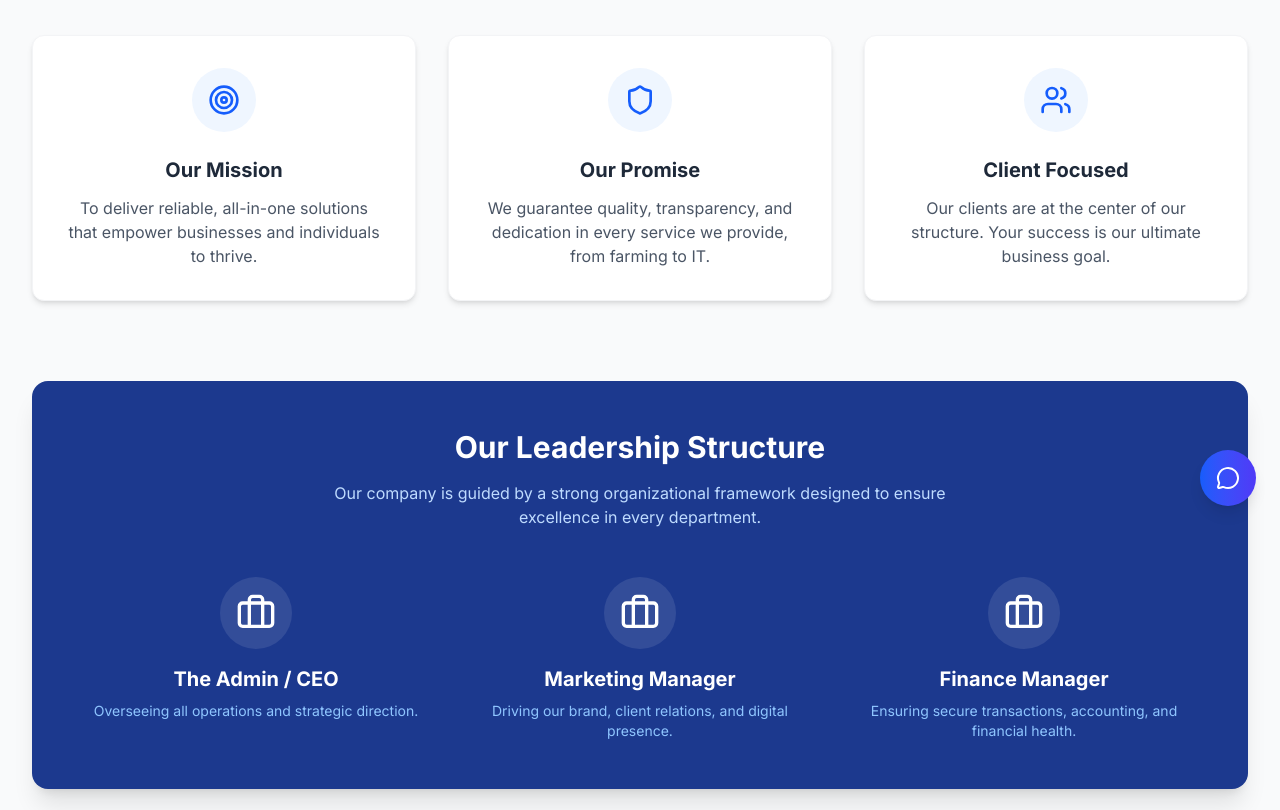
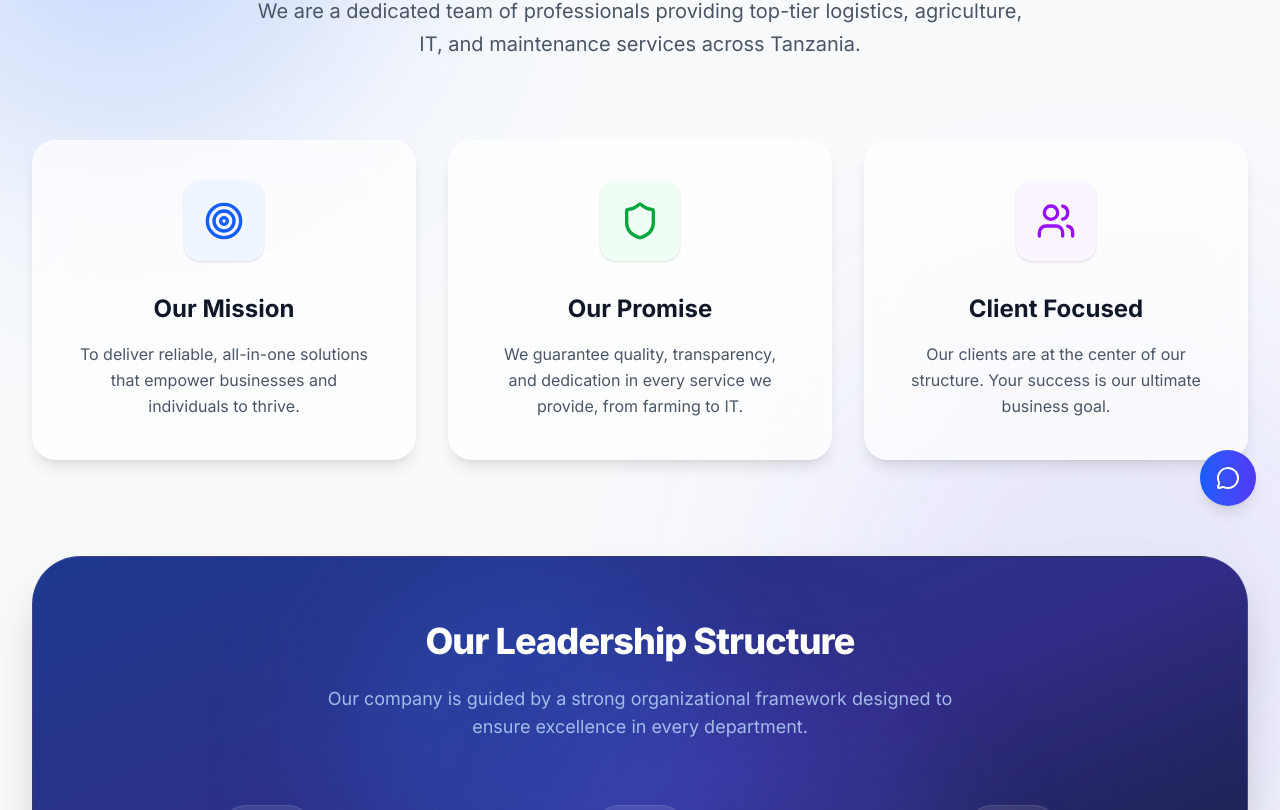
Before and after one commit to jemmziray-tech/multiservicepro, a Next.js app: page /about in a window 1280 px wide. Shown: the part 270-1080 px from the top of the page. Built offline with nearby package versions, Linux system fonts and the light colour scheme.

Commit message:
updated about us page

```diff
--- a/app/about/page.tsx
+++ b/app/about/page.tsx
@@ -1,83 +1,130 @@
+"use client";
+
 import { Target, Shield, Users, Briefcase } from "lucide-react";
+import { motion } from "framer-motion";
 
 export default function AboutPage() {
+  // --- Animation Variants ---
+  const fadeIn = {
+    hidden: { opacity: 0, y: 30 },
+    visible: { opacity: 1, y: 0, transition: { duration: 0.6, ease: "easeOut" } }
+  };
+
+  const staggerContainer = {
+    hidden: { opacity: 0 },
+    visible: {
+      opacity: 1,
+      transition: { staggerChildren: 0.2 }
+    }
+  };
+
   return (
-    <main className="min-h-screen bg-gray-50 py-16 px-4 sm:px-6 lg:px-8">
-      <div className="max-w-7xl mx-auto">
+    <main className="min-h-screen bg-slate-50 dark:bg-[#09090b] py-32 px-4 sm:px-6 lg:px-8 transition-colors duration-500 relative overflow-hidden">
+
+      {/* --- AMBIENT BACKGROUND GLOWS --- */}
+      <div className="absolute top-[-10%] left-[-10%] w-[500px] h-[500px] rounded-full bg-blue-600/20 dark:bg-blue-600/10 blur-[120px] pointer-events-none"></div>
+      <div className="absolute bottom-[20%] right-[-10%] w-[600px] h-[600px] rounded-full bg-indigo-600/10 dark:bg-indigo-600/5 blur-[120px] pointer-events-none"></div>
+
+      <div className="max-w-7xl mx-auto relative z-10">
 
         {/* Page Header */}
-        <div className="text-center mb-16">
-          <h1 className="text-4xl font-extrabold text-blue-900 mb-4">About MultiServicePro</h1>
-          <p className="text-xl text-gray-600 max-w-2xl mx-auto">
+        <motion.div
+          initial="hidden"
+          animate="visible"
+          variants={fadeIn}
+          className="text-center mb-20"
+        >
+          <h1 className="text-4xl md:text-5xl font-extrabold text-gray-900 dark:text-white mb-6 tracking-tight">
+            About <span className="text-transparent bg-clip-text bg-gradient-to-r from-blue-600 to-indigo-500">MultiServicePro</span>
+          </h1>
+          <p className="text-lg md:text-xl text-gray-600 dark:text-gray-400 max-w-3xl mx-auto leading-relaxed">
             We are a dedicated team of professionals providing top-tier logistics, agriculture, IT, and maintenance services across Tanzania.
           </p>
-        </div>
+        </motion.div>
 
         {/* Mission and Values Section */}
-        <div className="grid grid-cols-1 md:grid-cols-3 gap-8 mb-20">
-          <div className="bg-white p-8 rounded-xl shadow-md border border-gray-100 text-center hover:shadow-lg transition">
-            <div className="mx-auto bg-blue-50 w-16 h-16 rounded-full flex items-center justify-center mb-6">
-              <Target className="w-8 h-8 text-blue-600" />
+        <motion.div
+          initial="hidden"
+          whileInView="visible"
+          viewport={{ once: true, margin: "-100px" }}
+          variants={staggerContainer}
+          className="grid grid-cols-1 md:grid-cols-3 gap-8 mb-24"
+        >
+          <motion.div variants={fadeIn} className="bg-white/70 dark:bg-gray-900/50 backdrop-blur-xl p-10 rounded-3xl shadow-lg border border-white/50 dark:border-gray-800/60 text-center hover:shadow-2xl hover:shadow-blue-500/10 hover:-translate-y-2 transition-all duration-500 group">
+            <div className="mx-auto bg-blue-50 dark:bg-blue-900/30 w-20 h-20 rounded-2xl flex items-center justify-center mb-8 shadow-sm group-hover:scale-110 group-hover:rotate-3 transition-transform duration-300">
+              <Target className="w-10 h-10 text-blue-600 dark:text-blue-400" />
             </div>
-            <h3 className="text-xl font-bold text-gray-800 mb-3">Our Mission</h3>
-            <p className="text-gray-600">To deliver reliable, all-in-one solutions that empower businesses and individuals to thrive.</p>
-          </div>
+            <h3 className="text-2xl font-bold text-gray-900 dark:text-white mb-4">Our Mission</h3>
+            <p className="text-gray-600 dark:text-gray-400 leading-relaxed">To deliver reliable, all-in-one solutions that empower businesses and individuals to thrive.</p>
+          </motion.div>
 
-          <div className="bg-white p-8 rounded-xl shadow-md border border-gray-100 text-center hover:shadow-lg transition">
-            <div className="mx-auto bg-blue-50 w-16 h-16 rounded-full flex items-center justify-center mb-6">
-              <Shield className="w-8 h-8 text-blue-600" />
+          <motion.div variants={fadeIn} className="bg-white/70 dark:bg-gray-900/50 backdrop-blur-xl p-10 rounded-3xl shadow-lg border border-white/50 dark:border-gray-800/60 text-center hover:shadow-2xl hover:shadow-green-500/10 hover:-translate-y-2 transition-all duration-500 group">
+            <div className="mx-auto bg-green-50 dark:bg-green-900/30 w-20 h-20 rounded-2xl flex items-center justify-center mb-8 shadow-sm group-hover:scale-110 group-hover:-rotate-3 transition-transform duration-300">
+              <Shield className="w-10 h-10 text-green-600 dark:text-green-400" />
             </div>
-            <h3 className="text-xl font-bold text-gray-800 mb-3">Our Promise</h3>
-            <p className="text-gray-600">We guarantee quality, transparency, and dedication in every service we provide, from farming to IT.</p>
-          </div>
+            <h3 className="text-2xl font-bold text-gray-900 dark:text-white mb-4">Our Promise</h3>
+            <p className="text-gray-600 dark:text-gray-400 leading-relaxed">We guarantee quality, transparency, and dedication in every service we provide, from farming to IT.</p>
+          </motion.div>
 
-          <div className="bg-white p-8 rounded-xl shadow-md border border-gray-100 text-center hover:shadow-lg transition">
-            <div className="mx-auto bg-blue-50 w-16 h-16 rounded-full flex items-center justify-center mb-6">
-              <Users className="w-8 h-8 text-blue-600" />
+          <motion.div variants={fadeIn} className="bg-white/70 dark:bg-gray-900/50 backdrop-blur-xl p-10 rounded-3xl shadow-lg border border-white/50 dark:border-gray-800/60 text-center hover:shadow-2xl hover:shadow-purple-500/10 hover:-translate-y-2 transition-all duration-500 group">
+            <div className="mx-auto bg-purple-50 dark:bg-purple-900/30 w-20 h-20 rounded-2xl flex items-center justify-center mb-8 shadow-sm group-hover:scale-110 group-hover:rotate-3 transition-transform duration-300">
+              <Users className="w-10 h-10 text-purple-600 dark:text-purple-400" />
             </div>
-            <h3 className="text-xl font-bold text-gray-800 mb-3">Client Focused</h3>
-            <p className="text-gray-600">Our clients are at the center of our structure. Your success is our ultimate business goal.</p>
-          </div>
-        </div>
+            <h3 className="text-2xl font-bold text-gray-900 dark:text-white mb-4">Client Focused</h3>
+            <p className="text-gray-600 dark:text-gray-400 leading-relaxed">Our clients are at the center of our structure. Your success is our ultimate business goal.</p>
+          </motion.div>
+        </motion.div>
 
         {/* Leadership Structure Section */}
-        <div className="bg-blue-900 rounded-2xl shadow-xl overflow-hidden text-white">
-          <div className="p-8 md:p-12 text-center">
-            <h2 className="text-3xl font-bold mb-4">Our Leadership Structure</h2>
-            <p className="text-blue-200 max-w-2xl mx-auto mb-12">
+        <motion.div
+          initial="hidden"
+          whileInView="visible"
+          viewport={{ once: true }}
+          variants={fadeIn}
+          className="bg-gradient-to-br from-blue-900 via-indigo-900 to-slate-900 rounded-[3rem] shadow-2xl overflow-hidden text-white relative border border-white/10"
+        >
+          {/* Decorative Interior Glows */}
+          <div className="absolute top-0 left-1/4 w-96 h-96 bg-blue-500/20 rounded-full blur-3xl pointer-events-none"></div>
+          <div className="absolute bottom-0 right-1/4 w-96 h-96 bg-indigo-500/20 rounded-full blur-3xl pointer-events-none"></div>
+
+          <div className="p-10 md:p-16 text-center relative z-10">
+            <h2 className="text-3xl md:text-4xl font-extrabold mb-6 tracking-tight">Our Leadership Structure</h2>
+            <p className="text-blue-200/80 max-w-2xl mx-auto mb-16 text-lg">
               Our company is guided by a strong organizational framework designed to ensure excellence in every department.
             </p>
 
-            <div className="grid grid-cols-1 md:grid-cols-3 gap-8">
+            <motion.div variants={staggerContainer} initial="hidden" whileInView="visible" viewport={{ once: true }} className="grid grid-cols-1 md:grid-cols-3 gap-12 md:gap-8">
+
               {/* Admin/CEO */}
-              <div className="flex flex-col items-center">
-                <div className="bg-white/10 p-4 rounded-full mb-4">
-                  <Briefcase className="w-10 h-10 text-white" />
+              <motion.div variants={fadeIn} className="flex flex-col items-center group">
+                <div className="bg-white/10 backdrop-blur-md p-6 rounded-3xl mb-6 border border-white/10 shadow-lg group-hover:bg-white/20 transition-all duration-300 group-hover:-translate-y-2">
+                  <Briefcase className="w-10 h-10 text-blue-300" />
                 </div>
-                <h3 className="text-xl font-bold">The Admin / CEO</h3>
-                <p className="text-blue-300 text-sm mt-2">Overseeing all operations and strategic direction.</p>
-              </div>
+                <h3 className="text-2xl font-bold mb-2">The Admin / CEO</h3>
+                <p className="text-blue-200/70 text-sm max-w-[250px] leading-relaxed">Overseeing all operations and strategic direction.</p>
+              </motion.div>
 
               {/* Marketing Manager */}
-              <div className="flex flex-col items-center">
-                <div className="bg-white/10 p-4 rounded-full mb-4">
-                  <Briefcase className="w-10 h-10 text-white" />
+              <motion.div variants={fadeIn} className="flex flex-col items-center group">
+                <div className="bg-white/10 backdrop-blur-md p-6 rounded-3xl mb-6 border border-white/10 shadow-lg group-hover:bg-white/20 transition-all duration-300 group-hover:-translate-y-2">
+                  <Briefcase className="w-10 h-10 text-purple-300" />
                 </div>
-                <h3 className="text-xl font-bold">Marketing Manager</h3>
-                <p className="text-blue-300 text-sm mt-2">Driving our brand, client relations, and digital presence.</p>
-              </div>
+                <h3 className="text-2xl font-bold mb-2">Marketing Manager</h3>
+                <p className="text-blue-200/70 text-sm max-w-[250px] leading-relaxed">Driving our brand, client relations, and digital presence.</p>
+              </motion.div>
 
               {/* Finance Manager */}
-              <div className="flex flex-col items-center">
-                <div className="bg-white/10 p-4 rounded-full mb-4">
-                  <Briefcase className="w-10 h-10 text-white" />
+              <motion.div variants={fadeIn} className="flex flex-col items-center group">
+                <div className="bg-white/10 backdrop-blur-md p-6 rounded-3xl mb-6 border border-white/10 shadow-lg group-hover:bg-white/20 transition-all duration-300 group-hover:-translate-y-2">
+                  <Briefcase className="w-10 h-10 text-emerald-300" />
                 </div>
-                <h3 className="text-xl font-bold">Finance Manager</h3>
-                <p className="text-blue-300 text-sm mt-2">Ensuring secure transactions, accounting, and financial health.</p>
-              </div>
-            </div>
+                <h3 className="text-2xl font-bold mb-2">Finance Manager</h3>
+                <p className="text-blue-200/70 text-sm max-w-[250px] leading-relaxed">Ensuring secure transactions, accounting, and financial health.</p>
+              </motion.div>
+
+            </motion.div>
           </div>
-        </div>
+        </motion.div>
 
       </div>
     </main>
```
